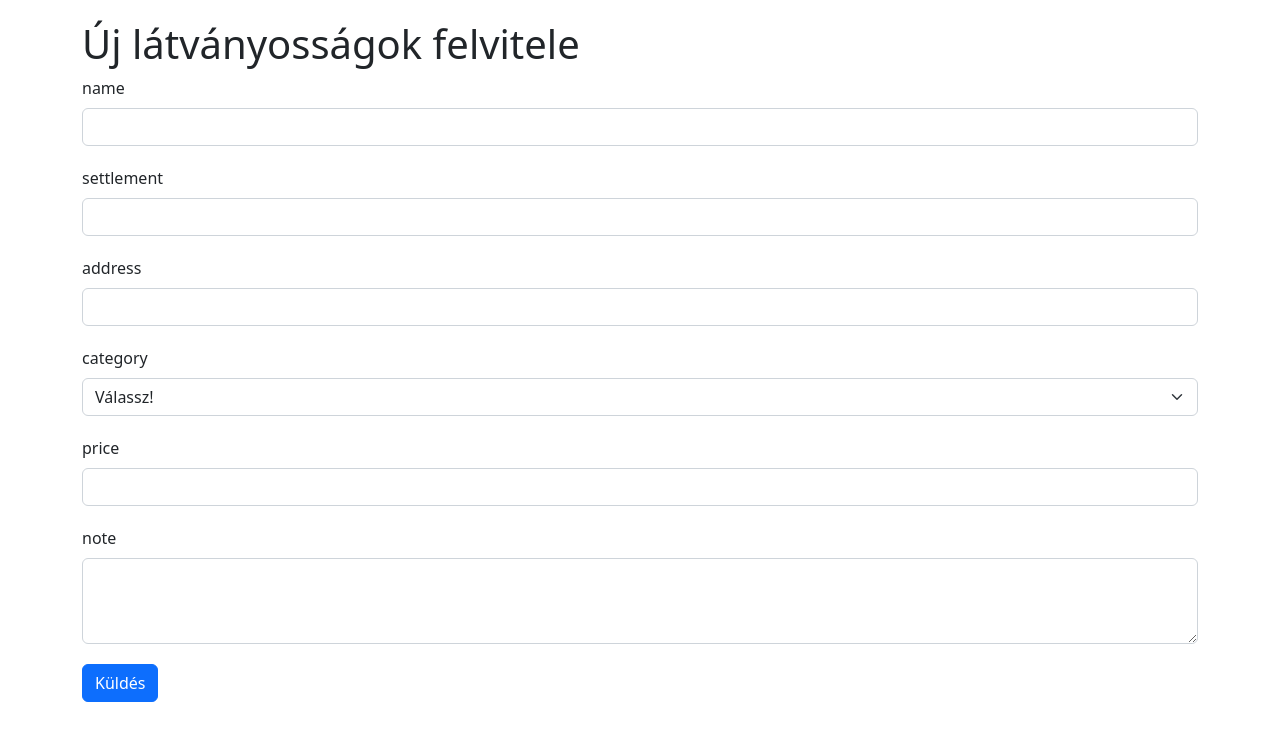
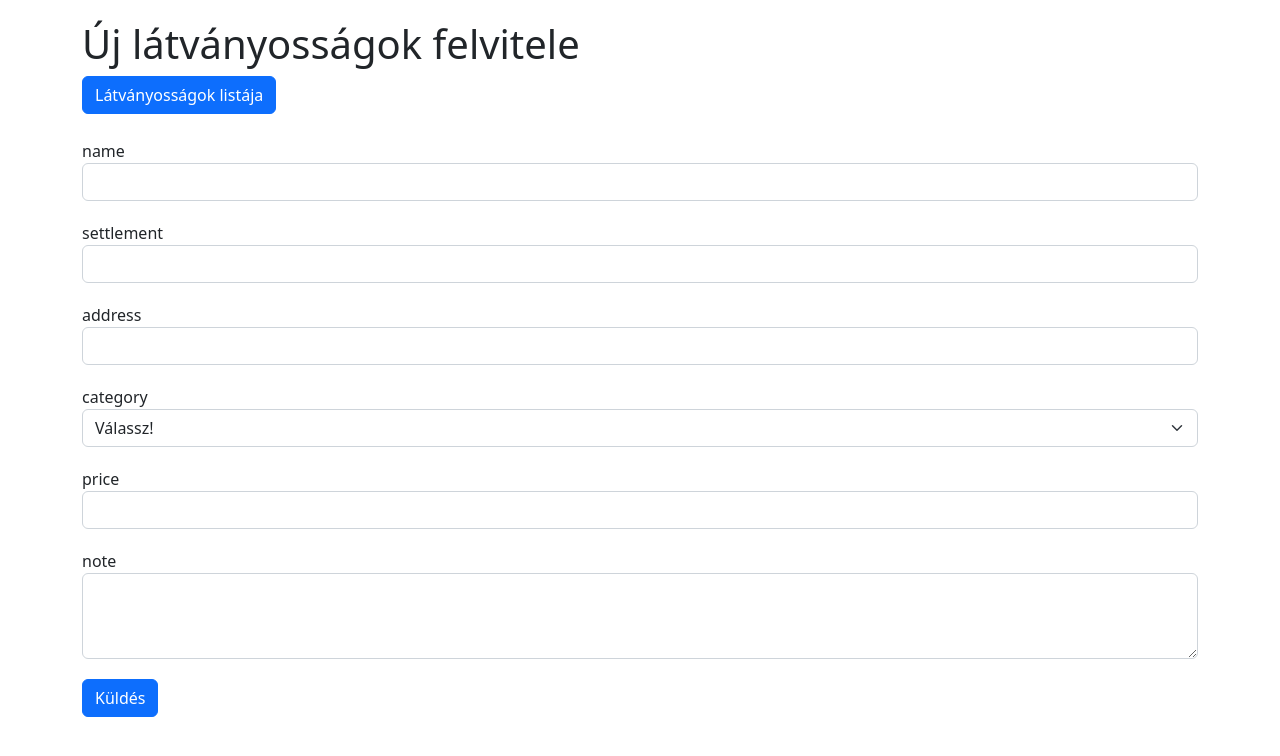
Before and after one commit to 1Snake001/tourist-information, a React (Create React App) app: page /attraction/new in a window 1280 px wide. Shown: the top 756 px of the page. Built offline with nearby package versions, Linux system fonts and the light colour scheme.

Commit message:
crud and form validation was implemented

```diff
--- a/src/App.js
+++ b/src/App.js
@@ -1,5 +1,7 @@
 import Attractions from "./components/Attractions";
 import NewAttraction from "./components/NewAttraction";
+import EditAttraction from "./components/EditAttraction";
+
 import { BrowserRouter as Router, Routes, Route } from "react-router-dom";
 import "./App.scss";
 
@@ -10,6 +12,7 @@ function App() {
         <Routes>
           <Route path="/" element={<Attractions />} />
           <Route path="/attraction/new" element={<NewAttraction />} />
+          <Route path="/attraction/edit/:id" element={<EditAttraction />} />
         </Routes>
       </Router>
     </main>
--- a/src/App.scss
+++ b/src/App.scss
@@ -5,8 +5,9 @@
   margin-right: 5px;
   margin-bottom: 5px;
 }
-.form-control, .form-select{
-  margin: 0 0 20px 0;
+
+.form-label{
+  margin:20px 0 0  0;
 }
 .settlement-label, .post{
   margin-top: 20px;
@@ -15,6 +16,9 @@
 .btn-primary{
   margin-right: 5px;
 }
+.form-button, .table{
+  margin-top: 20px;
+}
 .danger{
   border: 1px red solid;
 }
--- a/src/components/AttracionsForm.js
+++ b/src/components/AttracionsForm.js
@@ -1,72 +1,34 @@
 import { useState } from "react";
-/* import AttractionService from "../services/services"; */
+import attractionService from "../services/services";
+import {  useNavigate } from "react-router-dom";
 import Input from "./Input";
 import React from "react";
 
-const AttracionsForm = () => {
-  const [inputValue, setInputValue] = useState({
-    name: "",
-    settlement: "",
-    address: "",
-    category: "",
-    price: "",
-    note: "",
-  });
+const AttracionsForm = ({ type, attraction }) => {
 
-  const [errorMessages, setErrorMessages] = useState({
-    name: "",
-    settlement: "",
-    address: "",
-    category: "",
-    price: "",
-    note: "",
-  });
+  const id = type === "edit" ? attraction.id : null;
 
-  const texForErrorMessages = {
-    smallerThanNull: "Nem lehet kisebb, mint 0 !",
-    required: "Hiányzó érték !",
-    moreThan100: "Nem lehet több, mint 100 karakter !",
-  };
+  const navigate = useNavigate();
 
-  let validators = {
-    name: {
-      required: isNotEmpty,
-    },
-    settlement: {
-      required: isNotEmpty,
-    },
-    address: {
-      required: isNotEmpty,
-    },
-    category: {
-      required: isNotEmpty,
-    },
-    price: {
-      required: isNotEmpty,
-      smallerThanNull: isNotNegativ,
-    },
-    note: {
-      moreThan100: isNotLengthLessThan1000,
-    },
-  };
-
-  async function validator(name, value) {
-    let validator = validators[name];
-
-    setErrorMessages((previousErrors) => ({
-      ...previousErrors,
-      [name]: "",
-    }));
-
-    for (let v in validator) {
-      if (validator[v](value)) {
-        setErrorMessages((prevErr) => ({
-          ...prevErr,
-          [name]: texForErrorMessages[v],
-        }));
-      }
-    }
-  }
+  const [inputValues, setInputValues] = useState(
+    type === "edit"
+      ? {
+          name: attraction.attractionData.name,
+          settlement: attraction.attractionData.settlement,
+          address: attraction.attractionData.address,
+          category: attraction.attractionData.category,
+          price: attraction.attractionData.price,
+          note: attraction.attractionData.note,
+        }
+      : {
+          name: "",
+          settlement: "",
+          address: "",
+          category: "",
+          price: "",
+          note: "",
+        }
+  );
 
   function onBlurHandler(event) {
     validator(event.target.name, event.target.value);
@@ -85,7 +47,71 @@ const AttracionsForm = () => {
   }
 
   function inputHandleChange(event) {
-    setInputValue({ ...inputValue, [event.target.name]: event.target.value });
+    setInputValues({ ...inputValues, [event.target.name]: event.target.value });
+  }
+
+  const texForErrorMessages = {
+    smallerThanNull: "Nem lehet kisebb, mint 0 !",
+    requiredName: `Név kitöltése kötelező!`,
+    requiredSettliment:`Település kitöltése kötelező!`,
+    requiredAddress:`Cím kitöltése kötelező!`,
+    requiredCategory:`Kategória kitöltése kötelező!`,
+    requiredPrice:`Ár kitöltése kötelező!`,
+    moreThan100: "Nem lehet több, mint 100 karakter !",
+  };
+
+
+  let validators = {
+    name: {
+      requiredName: isNotEmpty,
+    },
+    settlement: {
+      requiredSettliment: isNotEmpty,
+    },
+    address: {
+      requiredAddress: isNotEmpty,
+    },
+    category: {
+      requiredCategory: isNotEmpty,
+    },
+    price: {
+      requiredPrice: isNotEmpty,
+      smallerThanNull: isNotNegativ,
+    },
+    note: {
+      moreThan100Note: isNotLengthLessThan1000,
+    },
+  };
+
+  const [errorMessages, setErrorMessages] = useState({
+    name: "",
+    settlement: "",
+    address: "",
+    category: "",
+    price: "",
+    note: "",
+  });
+
+  let isFormValid = true;
+
+  function validator(name, value) {
+    let validator = validators[name];
+
+    setErrorMessages((previousErrors) => ({
+      ...previousErrors,
+      [name]: "",
+    }));
+
+
+    for (let v in validator) {
+      if (validator[v](value)) {
+        setErrorMessages((prevErr) => ({
+          ...prevErr,
+          [name]: texForErrorMessages[v],
+        }));
+         isFormValid = false;
+      }
+    }
   }
 
   const categoryOptions = [
@@ -107,18 +133,21 @@ const AttracionsForm = () => {
     },
   ];
 
-  let isFormValid = Object.values(errorMessages).every((v) => v === "");
-
   async function submitHandler(event) {
     event.preventDefault();
 
-    for (let k in inputValue) {
-      validator(k, inputValue[k]);
+    for (let k in inputValues) {
+      validator(k, inputValues[k]);
     }
 
     if (isFormValid === true) {
-
-      setInputValue({
+      if (type === "new") {
+        await attractionService.addAttractions(inputValues);
+      }
+      if (type === "edit") {
+        await attractionService.updateAttraction(id, inputValues);
+      }
+      setInputValues({
         name: "",
         settlement: "",
         address: "",
@@ -126,10 +155,21 @@ const AttracionsForm = () => {
         price: "",
         note: "",
       });
+    }else{
+      setInputValues(inputValues);
+      return
     }
   }
 
+  function navigateHandle(){
+    navigate("/")
+  }
+
   return (
+  <>
+  <div>
+    <button className="btn btn-primary" onClick={navigateHandle}>Látványosságok listája</button>
+  </div>
     <form onSubmit={submitHandler}>
       <Input
         name="name"
@@ -137,7 +177,7 @@ const AttracionsForm = () => {
         onBlur={onBlurHandler}
         onChange={inputHandleChange}
         type="text"
-        inputValue={inputValue}
+        inputValue={inputValues["name"]}
       />
       <Input
         name="settlement"
@@ -145,7 +185,7 @@ const AttracionsForm = () => {
         onBlur={onBlurHandler}
         onChange={inputHandleChange}
         type="text"
-        inputValue={inputValue}
+        inputValue={inputValues["settlement"]}
       />
       <Input
         name="address"
@@ -153,7 +193,7 @@ const AttracionsForm = () => {
         onBlur={onBlurHandler}
         onChange={inputHandleChange}
         type="text"
-        inputValue={inputValue}
+        inputValue={inputValues["address"]}
       />
       <Input
         name="category"
@@ -162,7 +202,7 @@ const AttracionsForm = () => {
         onChange={inputHandleChange}
         type="select"
         options={categoryOptions}
-        inputValue={inputValue}
+        inputValue={inputValues["category"]}
       />
       <Input
         name="price"
@@ -170,7 +210,7 @@ const AttracionsForm = () => {
         onBlur={onBlurHandler}
         onChange={inputHandleChange}
         type="text"
-        inputValue={inputValue}
+        inputValue={inputValues["price"]}
       />
       <Input
         name="note"
@@ -178,10 +218,11 @@ const AttracionsForm = () => {
         onBlur={onBlurHandler}
         onChange={inputHandleChange}
         type="textarea"
-        inputValue={inputValue}
+        inputValue={inputValues["note"]}
       />
-      <button className="btn btn-primary">Küldés</button>
+      <button className="btn btn-primary form-button">Küldés</button>
     </form>
+  </>
   );
 };
 
--- a/src/components/Attractions.js
+++ b/src/components/Attractions.js
@@ -39,6 +39,17 @@ const Attractions = () => {
 function handleNavigateNewAttr(){
        navigate("/attraction/new")
 }
+
+
+async  function handleDelete(id){
+ await attractionServices.deleteAttraction(id)
+ await getAttractions();
+};
+
+async  function handleUpdateForm(attraction){
+ navigate(`/attraction/edit/${attraction.id}`);
+};
+
 
   return (
     <>
@@ -83,8 +94,8 @@ function handleNavigateNewAttr(){
               <td>{attraction.price}</td>
               <td>{attraction.note}</td>
               <td>
-                <button className="btn btn-primary">Módosítás</button>
-                <button className="btn btn-danger">Törlés</button>
+                <button onClick={() => handleUpdateForm(attraction)} className="btn btn-primary">Módosítás</button>
+                <button onClick={() => handleDelete(attraction.id)} className="btn btn-danger">Törlés</button>
               </td>
             </tr>
           ))}
--- /dev/null
+++ b/src/components/EditAttraction.js
@@ -0,0 +1,28 @@
+import React, { useState, useEffect } from "react";
+import { useParams } from "react-router";
+import AttracionsForm from "./AttracionsForm";
+import attractionServices from "../services/services";
+
+const EditAttraction = () => {
+  const { id } = useParams();
+  const [attraction, setAttraction] = useState(null);
+
+  useEffect(() => {
+    const promise =  attractionServices.getAttraction(id);
+
+    promise.then((attr) => {
+     const attractionData =  attr.data();
+      const attraction = { id, attractionData };
+       setAttraction(attraction);
+    });
+  }, [id]);
+
+  return (
+    <section>
+      <h1 className="title">Látványosság módosítása</h1>
+      {attraction && <AttracionsForm type="edit" attraction={attraction} />}
+    </section>
+  );
+};
+
+export default EditAttraction;
--- a/src/components/Input.js
+++ b/src/components/Input.js
@@ -1,15 +1,24 @@
 import React from "react";
 
-const Input = ({ name, type, onChange, options, inputValue, onBlur, errorMessages}) => {
-
+const Input = ({
+  name,
+  type,
+  onChange,
+  options,
+  inputValue,
+  onBlur,
+  errorMessages,
+}) => {
   let inputField;
 
   if (type === "select") {
     inputField = (
       <div>
         <select
-          value={inputValue[name]}
-          className={`form-select ${errorMessages[name]!== '' ? 'danger': ''}`}
+          value={inputValue}
+          className={`form-select ${
+            errorMessages[name] !== "" ? "danger" : ""
+          }`}
           onChange={onChange}
           name={name}
           onBlur={onBlur}
@@ -25,10 +34,10 @@ const Input = ({ name, type, onChange, options, inputValue, onBlur, errorMessage
   } else if (type === "textarea") {
     inputField = (
       <textarea
-        value={inputValue[name]}
+        value={inputValue}
         onChange={onChange}
         name={name}
-        className={`form-control ${errorMessages[name]!== '' ? 'danger': ''}`}
+        className={`form-control ${errorMessages[name] !== "" ? "danger" : ""}`}
         rows="3"
         onBlur={onBlur}
       />
@@ -37,8 +46,8 @@ const Input = ({ name, type, onChange, options, inputValue, onBlur, errorMessage
     inputField = (
       <input
         onChange={onChange}
-        className={`form-control ${errorMessages[name]!== '' ? 'danger': ''}`}
-        value={inputValue[name]}
+        className={`form-control ${errorMessages[name] !== "" ? "danger" : ""}`}
+        value={inputValue}
         type={type}
         name={name}
         placeholder=""
@@ -49,13 +58,11 @@ const Input = ({ name, type, onChange, options, inputValue, onBlur, errorMessage
 
   return (
     <div>
-      <label htmlFor={name} className = {`form-label`} >
+      <label htmlFor={name} className={`form-label`}>
         {name}
       </label>
       {inputField}
-      <div className="text-danger">
-       {errorMessages[name]}
-      </div>
+      <div className="text-danger">{errorMessages[name]}</div>
     </div>
   );
 };
```
Also changed, not shown: src/services/services.js (+32 -7 lines).
